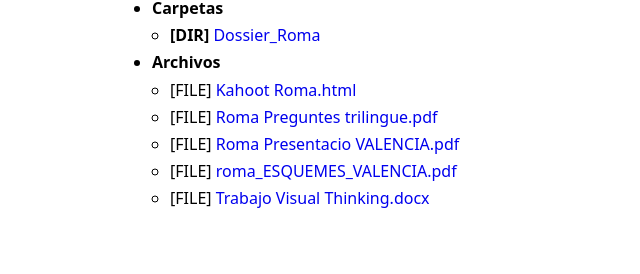
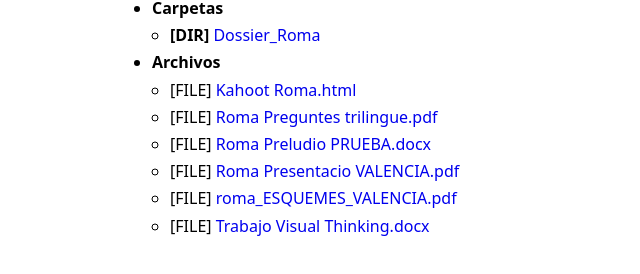
Before and after one commit to lfpeyro-archivos/hist-eso, a plain HTML site: page cursos-bellaguarda/1 ESO/Roma/index.html in a window 1280 px wide. Shown: the part 136-410 px from the top of the page, without its empty margins (16-656 px from the left). Drawn offline with Linux system fonts and the light colour scheme.

Commit message:
Actualizacion automatica 21/02/2026 18:51:53,92

```diff
--- a/cursos-bellaguarda/1 ESO/Roma/index.html
+++ b/cursos-bellaguarda/1 ESO/Roma/index.html
@@ -26,6 +26,7 @@
   <ul>
 <li>[FILE] <a href='https://lfpeyro-archivos.github.io/hist-eso/cursos-bellaguarda/1%20ESO/Roma/Kahoot%20Roma.html' target='_blank' rel='noopener'>Kahoot Roma.html</a></li>
 <li>[FILE] <a href='https://lfpeyro-archivos.github.io/hist-eso/cursos-bellaguarda/1%20ESO/Roma/Roma%20Preguntes%20trilingue.pdf' target='_blank' rel='noopener'>Roma Preguntes trilingue.pdf</a></li>
+<li>[FILE] <a href='https://lfpeyro-archivos.github.io/hist-eso/cursos-bellaguarda/1%20ESO/Roma/Roma%20Preludio%20PRUEBA.docx' target='_blank' rel='noopener'>Roma Preludio PRUEBA.docx</a></li>
 <li>[FILE] <a href='https://lfpeyro-archivos.github.io/hist-eso/cursos-bellaguarda/1%20ESO/Roma/Roma%20Presentacio%20VALENCIA.pdf' target='_blank' rel='noopener'>Roma Presentacio VALENCIA.pdf</a></li>
 <li>[FILE] <a href='https://lfpeyro-archivos.github.io/hist-eso/cursos-bellaguarda/1%20ESO/Roma/roma_ESQUEMES_VALENCIA.pdf' target='_blank' rel='noopener'>roma_ESQUEMES_VALENCIA.pdf</a></li>
 <li>[FILE] <a href='https://lfpeyro-archivos.github.io/hist-eso/cursos-bellaguarda/1%20ESO/Roma/Trabajo%20Visual%20Thinking.docx' target='_blank' rel='noopener'>Trabajo Visual Thinking.docx</a></li>
```
Also changed, not shown: 1 other file.
